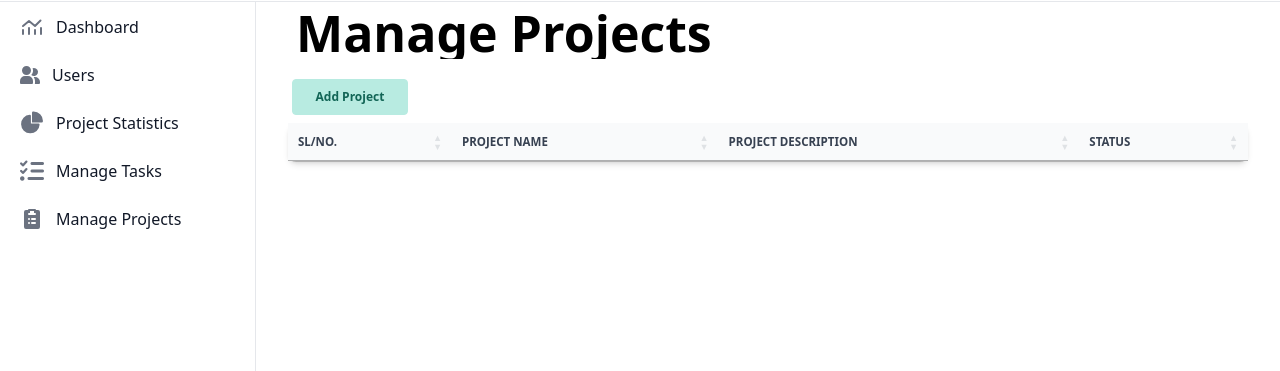
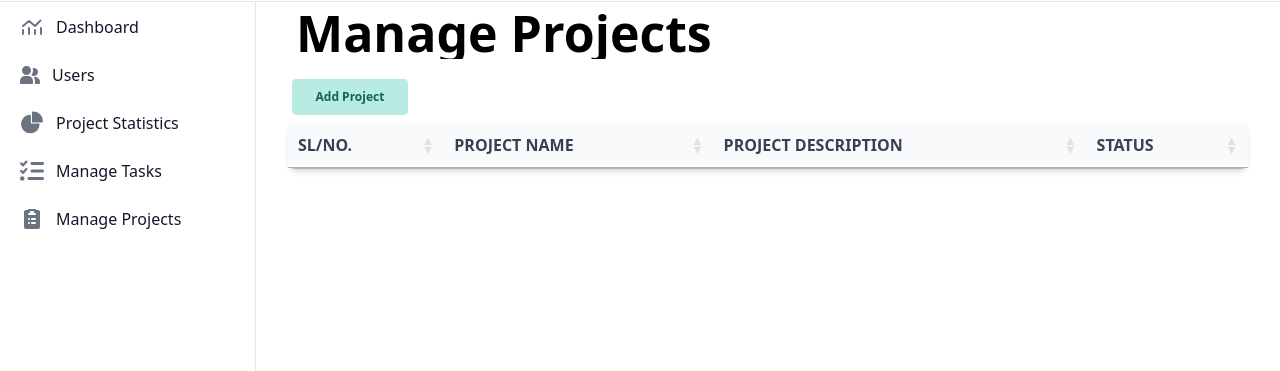
Before and after one commit to moumitabanik/role_based_task_management, a Django app: page /frontend/projects_listing/ in a window 1280 px wide. Shown: the part 73-444 px from the top of the page. Run offline with Django 4.2, Linux system fonts and the light colour scheme; data that the repository does not hold is empty; parts of the project's set-up code (start-up, migrations or seed data) failed here and were passed over; some libraries are stand-ins or nearby versions.

Commit message:
bug issue fixed

```diff
--- a/projects/views.py
+++ b/projects/views.py
@@ -30,6 +30,30 @@ class TaskCreateView(generics.CreateAPIView):
     queryset = Tasks.objects.all()
     serializer_class = TaskCreateSerializer
     permission_classes = [IsAuthenticated,IsAdminOrManager]
+
+    def perform_create(self, serializer):
+        task = serializer.save()
+        self.send_notification(task)
+
+    def send_notification(self, task):
+        assigned_user = task.assigned_to
+        admin_manager_users = User.objects.filter(is_staff=True)
+
+        # Notify assigned user
+        notify.send(
+            self.request.user,
+            recipient=assigned_user,
+            verb=f'You have been assigned a new task: {task.name}',
+            target=task
+        )
+
+        # Notify admin and manager users
+        notify.send(
+            self.request.user,
+            recipient=admin_manager_users,
+            verb=f'Task {task.name} has been created and assigned to {assigned_user.username}',
+            target=task
+        )
 
 class TaskRetrieveUpdateDestroyView(generics.RetrieveUpdateDestroyAPIView):
     queryset = Tasks.objects.all()
--- a/templates/pages/add_project.html
+++ b/templates/pages/add_project.html
@@ -33,7 +33,7 @@
     </div>
     <div class="flex">
     <div class="mb-4 items-center ml-[35px] w-[50%]">
-        <label class="text-sm font-medium text-gray-700 ">Project Name:</label>
+        <label class="text-sm font-medium text-gray-700 ">Status:</label>
         <select
 
             name="status"
--- a/templates/pages/projects_listing.html
+++ b/templates/pages/projects_listing.html
@@ -34,7 +34,7 @@ Manage Projects
      <div class="overflow-x-auto pl-4 pr-4 pb-4">
        <table
          id="allprojectsTable"
-         class="text-[0.72rem] text-gray-500 shadow-md rounded-lg w-full mb:text-[10px]"
+         class="text-[1rem] text-gray-500 shadow-md rounded-lg w-full mb:text-[20px]"
        >
          <thead
            class="whitespace-nowrap text-gray-700 uppercase bg-gray-50 text-left"
--- a/templates/pages/tasks_listing.html
+++ b/templates/pages/tasks_listing.html
@@ -34,7 +34,7 @@ Manage Tasks
      <div class="overflow-x-auto pl-4 pr-4 pb-4">
        <table
          id="alltasksTable"
-         class="text-[0.72rem] text-gray-500 shadow-md rounded-lg w-full mb:text-[10px]"
+         class="text-[1rem] text-gray-500 shadow-md rounded-lg w-full mb:text-[20px]"
        >
          <thead
            class="whitespace-nowrap text-gray-700 uppercase bg-gray-50 text-left"
--- a/templates/pages/users.html
+++ b/templates/pages/users.html
@@ -34,7 +34,7 @@ Users
      <div class="overflow-x-auto pl-4 pr-4 pb-4">
        <table
          id="allUsersTable"
-         class="text-[0.72rem] text-gray-500 shadow-md rounded-lg w-full mb:text-[10px]"
+         class="text-[1rem] text-gray-500 shadow-md rounded-lg w-full mb:text-[20px]"
        >
          <thead
            class="whitespace-nowrap text-gray-700 uppercase bg-gray-50 text-left"
```
